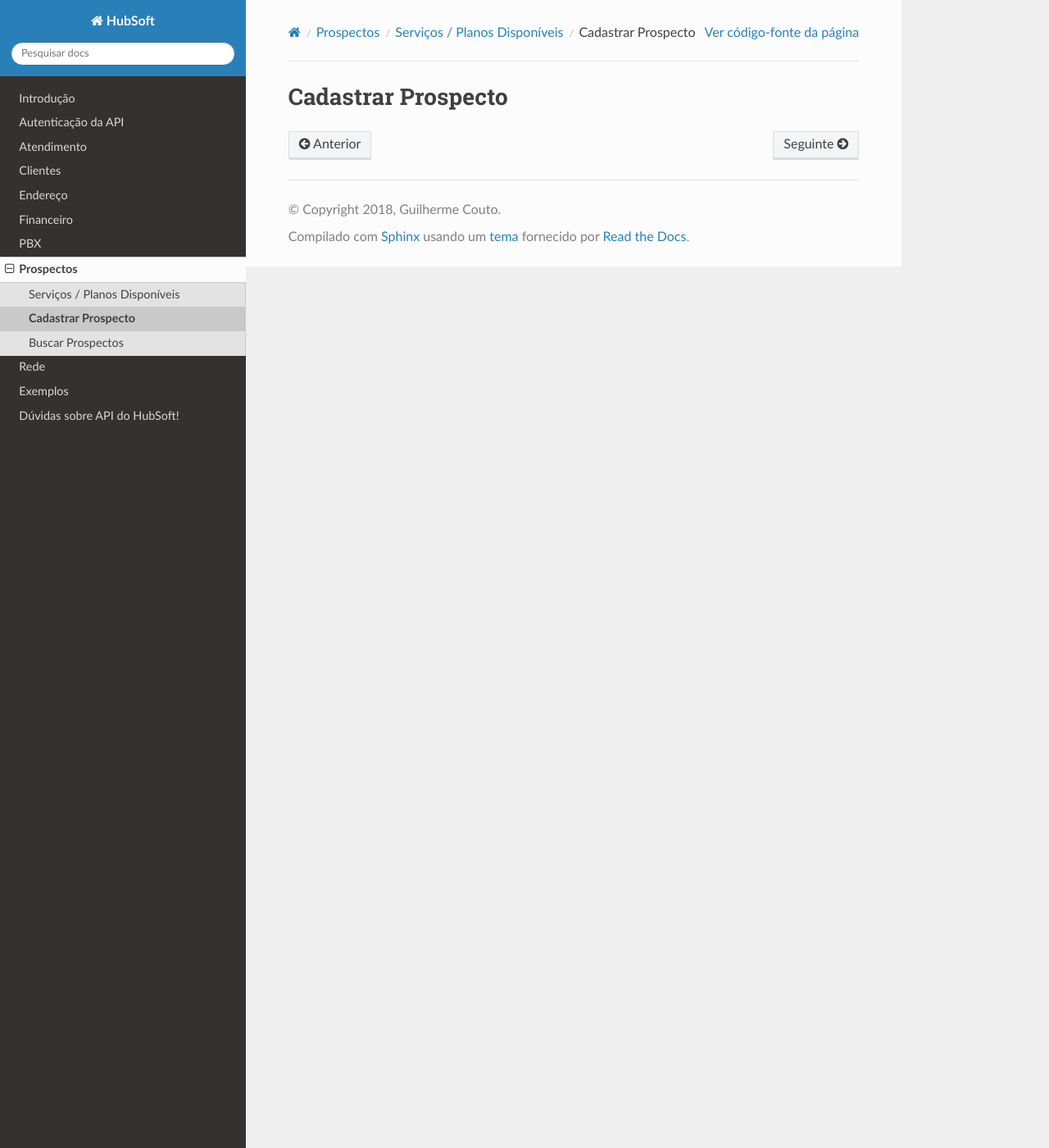
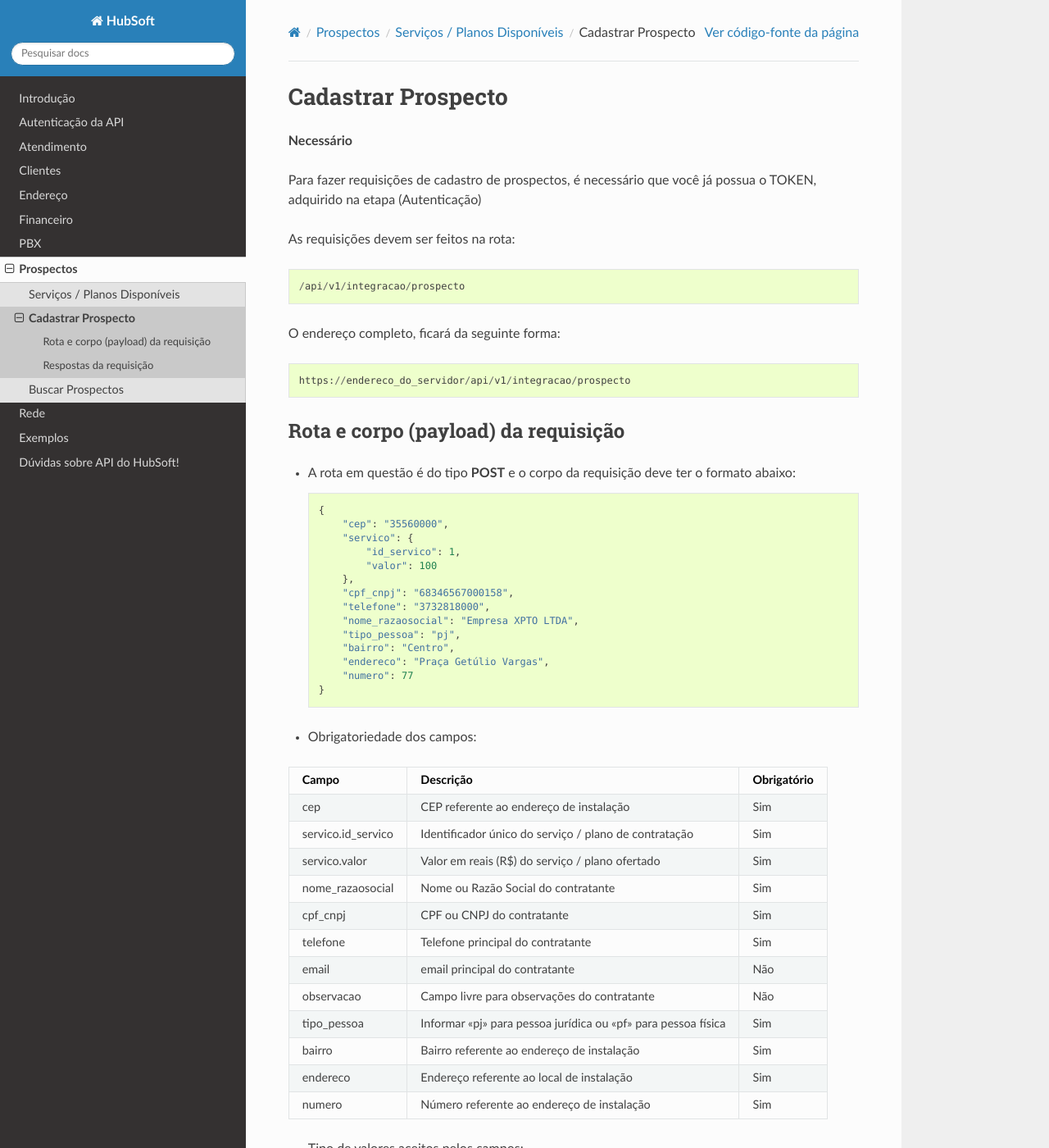
Before and after one commit to hubsoftbrasil/api, a Sphinx documentation site: the page built from docs/source/prospecto/store.rst, in a window 1280 px wide and 1400 px high. Shown: the whole window at 82% size. Built offline with Sphinx 7.4.7 and the Read the Docs theme 2.0.0, drawn with Linux system fonts in a browser that asks for light colours; some of the changed text lies outside the part shown.

Commit message:
início documentação api de prospectos

```diff
--- a/docs/source/prospecto/store.rst
+++ b/docs/source/prospecto/store.rst
@@ -1,2 +1,180 @@
 Cadastrar Prospecto
 ============
+
+**Necessário**
+
+Para fazer requisições de cadastro de prospectos, é necessário que você já possua o TOKEN, adquirido na etapa (Autenticação)
+
+As requisições devem ser feitos na rota::
+
+	/api/v1/integracao/prospecto
+
+O endereço completo, ficará da seguinte forma::
+
+	https://endereco_do_servidor/api/v1/integracao/prospecto
+
+
+Rota e corpo (payload) da requisição
+-----------
+
+- A rota em questão é do tipo **POST** e o corpo da requisição deve ter o formato abaixo::
+
+        {
+            "cep": "35560000",
+            "servico": {
+                "id_servico": 1,
+                "valor": 100
+            },
+            "cpf_cnpj": "68346567000158",
+            "telefone": "3732818000",
+            "nome_razaosocial": "Empresa XPTO LTDA",
+            "tipo_pessoa": "pj",
+            "bairro": "Centro",
+            "endereco": "Praça Getúlio Vargas",
+            "numero": 77
+        }
+
+- Obrigatoriedade dos campos:
+
+.. list-table::
+   :header-rows: 1
+
+   *  -  Campo
+      -  Descrição
+      -  Obrigatório
+
+   *  -  cep
+      -  CEP referente ao endereço de instalação
+      -  Sim
+
+   *  -  servico.id_servico
+      -  Identificador único do serviço / plano de contratação
+      -  Sim
+
+   *  -  servico.valor
+      -  Valor em reais (R$) do serviço / plano ofertado
+      -  Sim
+
+   *  -  nome_razaosocial
+      -  Nome ou Razão Social do contratante
+      -  Sim
+
+   *  -  cpf_cnpj
+      -  CPF ou CNPJ do contratante
+      -  Sim
+
+   *  -  telefone
+      -  Telefone principal do contratante
+      -  Sim
+
+   *  -  email
+      -  email principal do contratante
+      -  Não
+
+   *  -  observacao
+      -  Campo livre para observações do contratante
+      -  Não
+
+   *  -  tipo_pessoa
+      -  Informar "pj" para pessoa jurídica ou "pf" para pessoa física
+      -  Sim
+
+   *  -  bairro
+      -  Bairro referente ao endereço de instalação
+      -  Sim
+
+   *  -  endereco
+      -  Endereço referente ao local de instalação
+      -  Sim
+
+   *  -  numero
+      -  Número referente ao endereço de instalação
+      -  Sim
+
+- Tipo de valores aceitos pelos campos:
+
+.. list-table::
+   :header-rows: 1
+
+   *  -  Campo
+      -  Tipo
+
+   *  -  cep
+      -  Numérico
+
+   *  -  servico.id_servico
+      -  Numérico
+
+   *  -  servico.valor
+      -  Numérico
+
+   *  -  nome_razaosocial
+      - Texto
+
+   *  -  cpf_cnpj
+      -  Numérico
+
+   *  -  telefone
+      -  Numérico
+
+   *  -  email
+      - Texto
+
+   *  -  observacao
+      - Texto
+
+   *  -  tipo_pessoa
+      - Texto
+
+   *  -  bairro
+      - Texto
+
+   *  -  endereco
+      - Texto
+
+   *  -  numero
+      - Numérico
+
+Respostas da requisição
+-----------
+
+As seguintes respostas podem ser obtidas de acordo com o que for informado na rota em questão:
+
+**Casos de erro**
+
+- Em casos de um CPF ou CNPJ já tiver sido cadastrado, a seguinte resposta será obtida::
+
+    {
+      "status": "error",
+      "msg": "O CPF/CNPJ já foi cadastrado antes no prospecto EMPRESA XPTO LTDA"
+    }
+
+**Casos de sucesso**
+
+- Um prospecto que atende todos os requisitos, será cadastrado e a seguinte resposta será obtida::
+
+    {
+      "status": "success",
+      "msg": "Prospecto adicionado com sucesso",
+      "prospecto": {
+        "nome_razaosocial": "EMPRESA XPTO LTDA",
+        "telefone": "3732818000",
+        "email": null,
+        "observacao": null,
+        "id_endereco_numero": 33320,
+        "tipo_pessoa": "pj",
+        "cpf_cnpj": "41483316000169",
+        "id_usuario": 1,
+        "origem": "API",
+        "updated_at": "2020-07-28 10:27:56",
+        "created_at": "2020-07-28 10:27:56",
+        "id_prospecto": 100,
+        "created_at_br": "28\/07\/2020",
+        "prospecto_servico": {
+          "id_prospecto_servico": 99,
+          "id_prospecto": 100,
+          "id_servico": 1,
+          "valor": "100"
+        }
+      }
+    }
```
